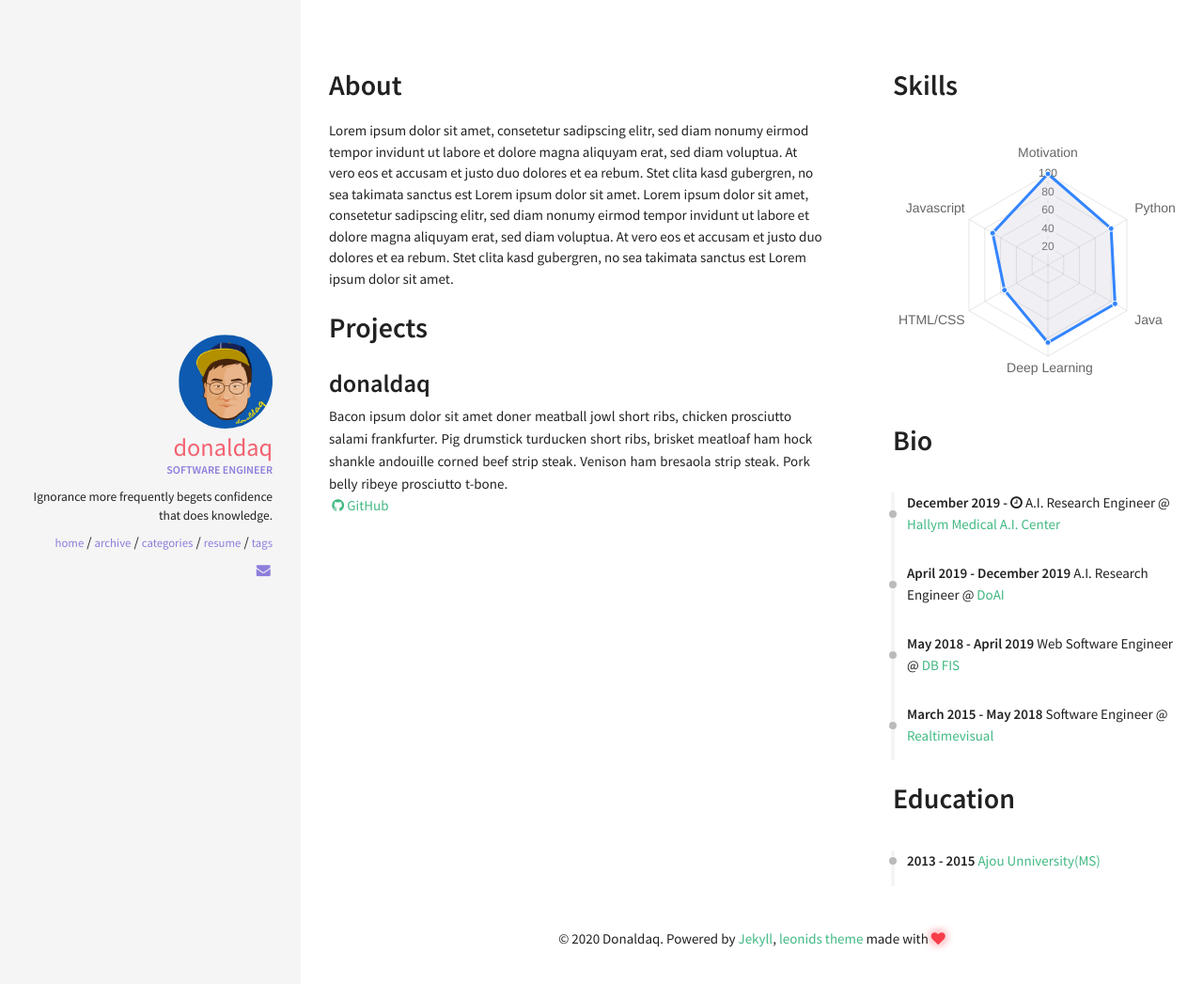
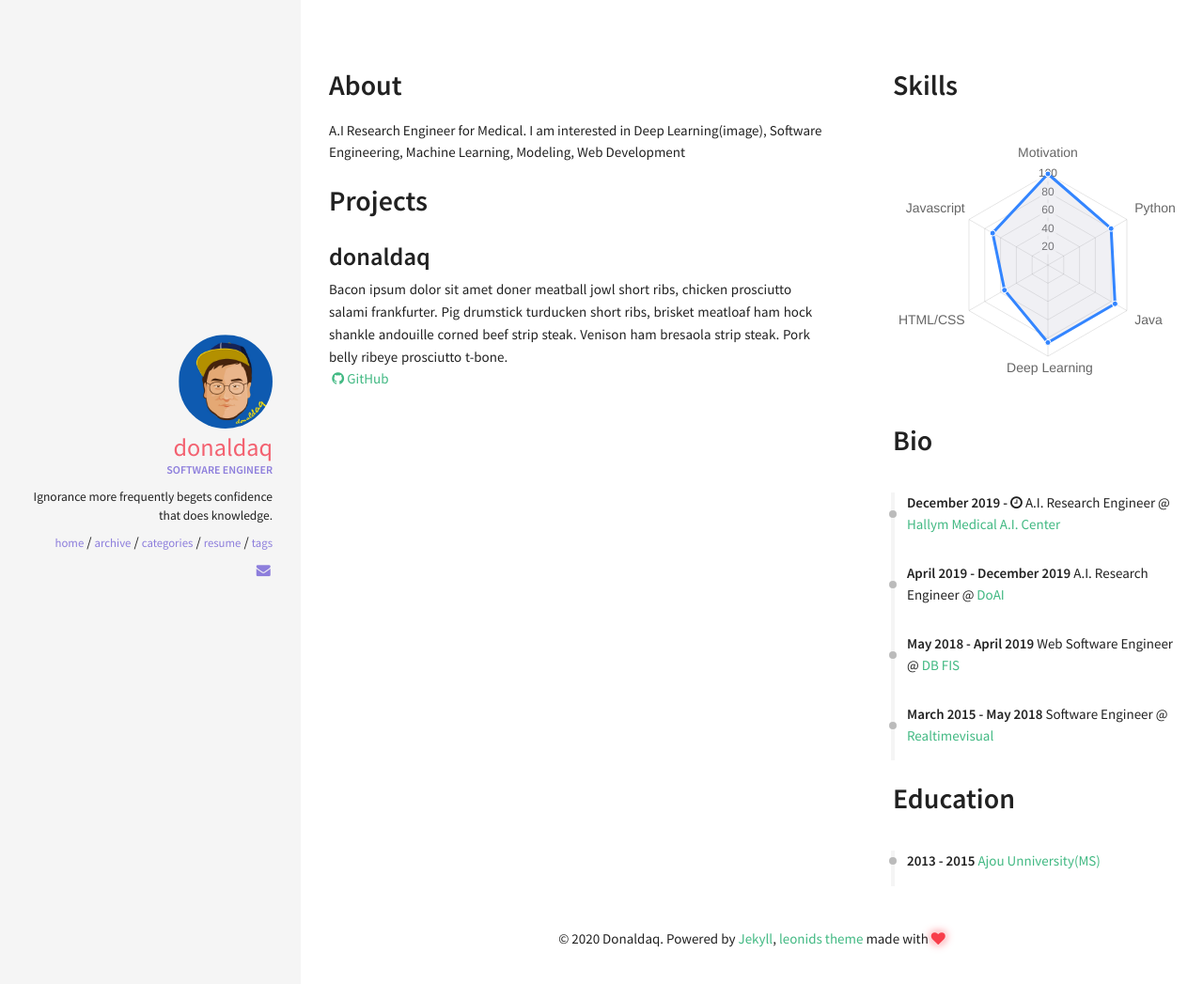
Before and after one commit to donaldaq/donaldaq.github.io, a Jekyll site: the page built from resume.html, in a window 1280 px wide. Shown: the top 1047 px of the page at 94% size. Built offline with Jekyll 4.4.1, drawn with Linux system fonts in a browser that asks for light colours; nearby versions of some CDN libraries.

Commit message:
Update about.html

```diff
--- a/_includes/sections/about.html
+++ b/_includes/sections/about.html
@@ -1,5 +1,6 @@
 <h1><span data-i18n="skills.my_skills">About</span></h1>
 
 <div>
-    Lorem ipsum dolor sit amet, consetetur sadipscing elitr, sed diam nonumy eirmod tempor invidunt ut labore et dolore magna aliquyam erat, sed diam voluptua. At vero eos et accusam et justo duo dolores et ea rebum. Stet clita kasd gubergren, no sea takimata sanctus est Lorem ipsum dolor sit amet. Lorem ipsum dolor sit amet, consetetur sadipscing elitr, sed diam nonumy eirmod tempor invidunt ut labore et dolore magna aliquyam erat, sed diam voluptua. At vero eos et accusam et justo duo dolores et ea rebum. Stet clita kasd gubergren, no sea takimata sanctus est Lorem ipsum dolor sit amet.
+    A.I Research Engineer for Medical.
+	I am interested in Deep Learning(image), Software Engineering, Machine Learning, Modeling, Web Development
 </div>
```
